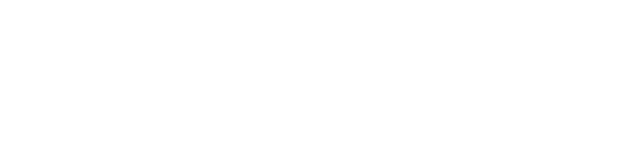
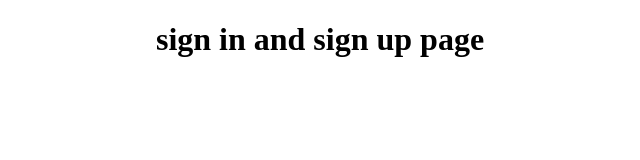
Before and after one commit to anassadkaoui/skill-swap, a plain HTML site: page index.html in a window 1280 px wide. Shown: the whole page, without its empty margins (320-960 px from the left). Drawn offline with Linux system fonts and the light colour scheme.

Commit message:
just center-align h1

```diff
--- a/index.html
+++ b/index.html
@@ -3,4 +3,13 @@
 <head>
     <meta charset="UTF-8">
     <title>Sign In / Sign Up</title>
+    <style>
+        h1 {
+            text-align: center;
+        }
+    </style>
 </head>
+<body>
+    <h1>sign in and sign up page</h1>
+</body>
+</html>
```
